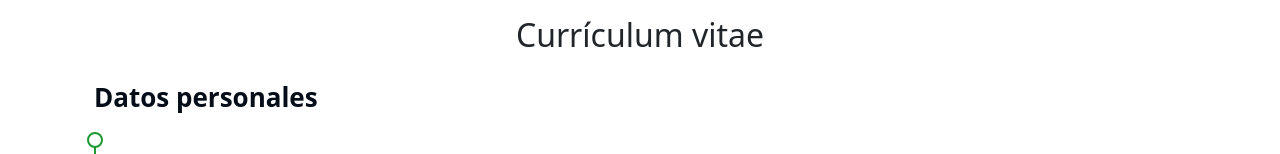
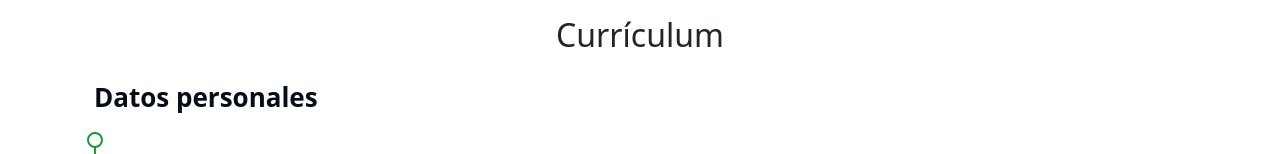
Before and after one commit to dnmJustMe/danielnavarro, a plain HTML site: page index.html in a window 1280 px wide. Shown: the top 154 px of the page. Drawn offline with Linux system fonts and the light colour scheme.

Commit message:
modifique index

```diff
--- a/index.html
+++ b/index.html
@@ -22,7 +22,7 @@
                     <div class="container">
 
                      <div class="section-title text-center">
-                            <h2 class="mt-3">Currículum vitae</h2>
+                            <h2 class="mt-3">Currículum </h2>
                         </div>
 
                         <div class="row">
```
